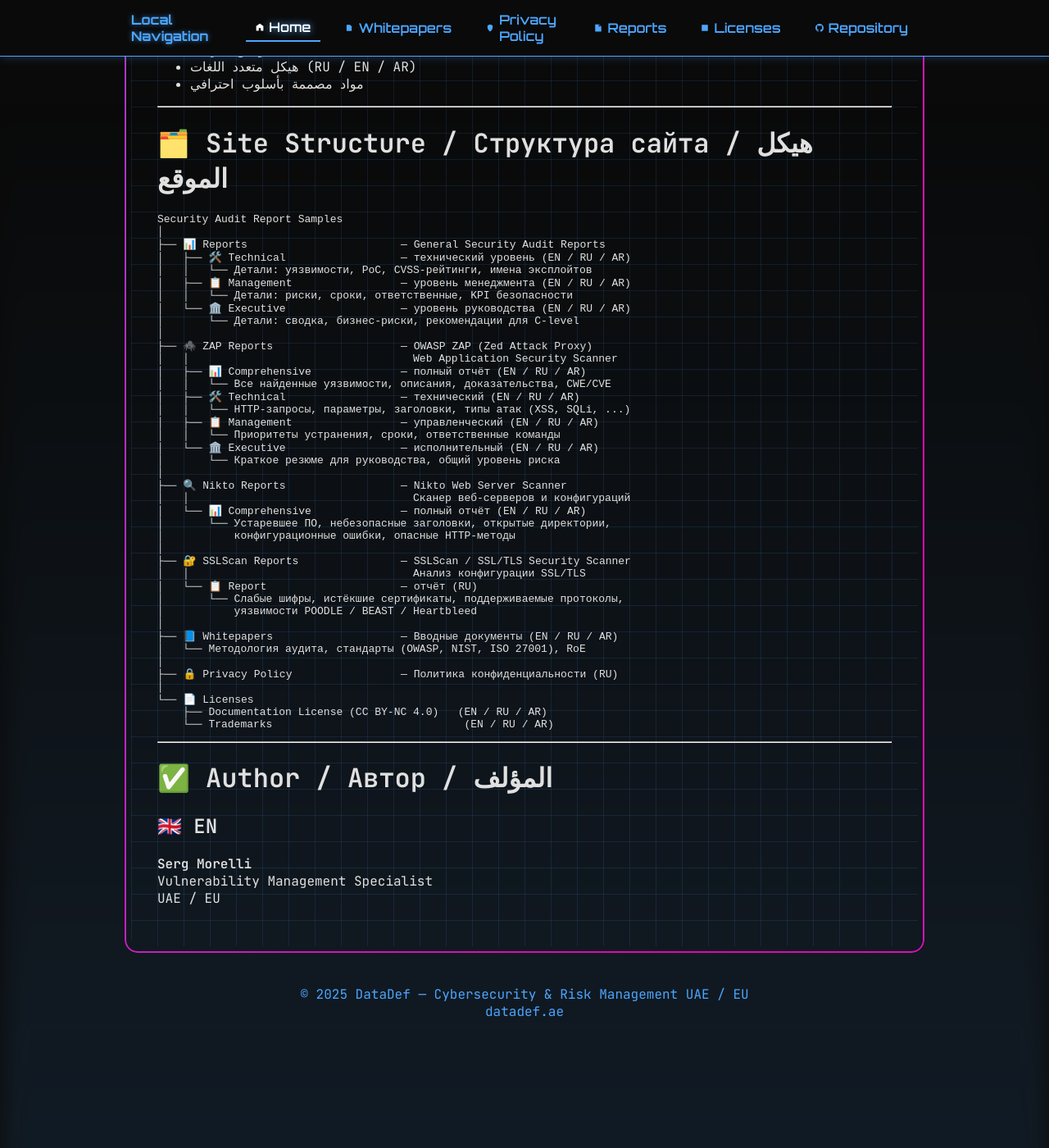
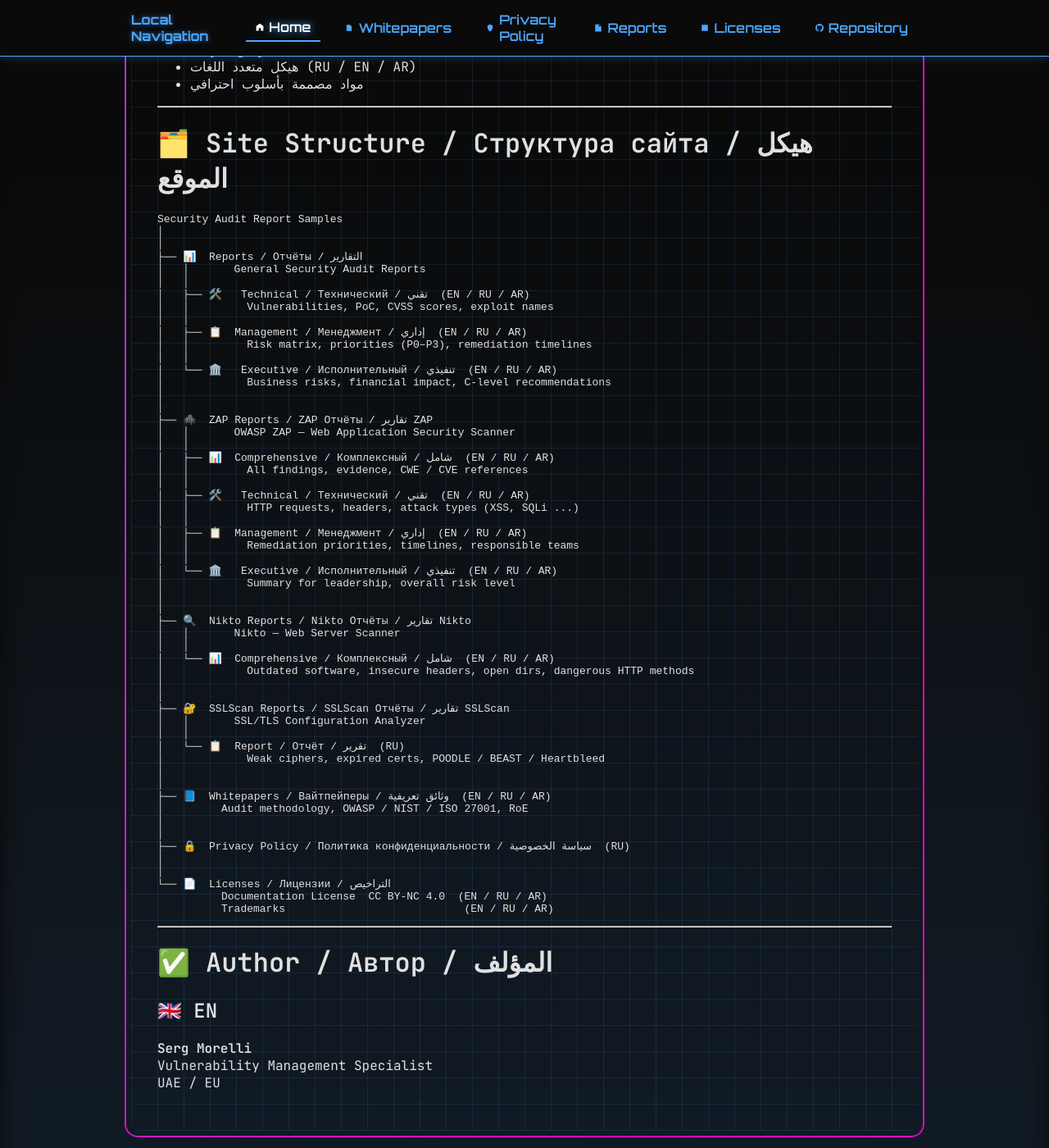
Before and after one commit to SergMorelli/SergMorelli-security-audit-report-samples, a Jekyll site: the page built from index.md, in a window 1280 px wide and 1400 px high, scrolled down 1663 px. Shown: the whole window at 82% size. Built offline with Jekyll 4.4.1, drawn with Linux system fonts in a browser that asks for light colours; our own code applies the rules of GitHub Pages for plain Markdown files; before the commit the page ends 2947 px from its top, so only the background shows below that.

Commit message:
доработали ссылки3

````diff
--- a/index.md
+++ b/index.md
@@ -76,45 +76,60 @@ It includes:
 ```
 Security Audit Report Samples
 │
-├── 📊 Reports                        — General Security Audit Reports
-│   ├── 🛠️ Technical                  — технический уровень (EN / RU / AR)
-│   │   └── Детали: уязвимости, PoC, CVSS-рейтинги, имена эксплойтов
-│   ├── 📋 Management                 — уровень менеджмента (EN / RU / AR)
-│   │   └── Детали: риски, сроки, ответственные, KPI безопасности
-│   └── 🏛️ Executive                  — уровень руководства (EN / RU / AR)
-│       └── Детали: сводка, бизнес-риски, рекомендации для C-level
 │
-├── 🕷️ ZAP Reports                    — OWASP ZAP (Zed Attack Proxy)
-│   │                                   Web Application Security Scanner
-│   ├── 📊 Comprehensive              — полный отчёт (EN / RU / AR)
-│   │   └── Все найденные уязвимости, описания, доказательства, CWE/CVE
-│   ├── 🛠️ Technical                  — технический (EN / RU / AR)
-│   │   └── HTTP-запросы, параметры, заголовки, типы атак (XSS, SQLi, ...)
-│   ├── 📋 Management                 — управленческий (EN / RU / AR)
-│   │   └── Приоритеты устранения, сроки, ответственные команды
-│   └── 🏛️ Executive                  — исполнительный (EN / RU / AR)
-│       └── Краткое резюме для руководства, общий уровень риска
+├── 📊  Reports / Отчёты / التقارير
+│   │       General Security Audit Reports
+│   │
+│   ├── 🛠️   Technical / Технический / تقني  (EN / RU / AR)
+│   │         Vulnerabilities, PoC, CVSS scores, exploit names
+│   │
+│   ├── 📋  Management / Менеджмент / إداري  (EN / RU / AR)
+│   │         Risk matrix, priorities (P0–P3), remediation timelines
+│   │
+│   └── 🏛️   Executive / Исполнительный / تنفيذي  (EN / RU / AR)
+│             Business risks, financial impact, C-level recommendations
 │
-├── 🔍 Nikto Reports                  — Nikto Web Server Scanner
-│   │                                   Сканер веб-серверов и конфигураций
-│   └── 📊 Comprehensive              — полный отчёт (EN / RU / AR)
-│       └── Устаревшее ПО, небезопасные заголовки, открытые директории,
-│           конфигурационные ошибки, опасные HTTP-методы
 │
-├── 🔐 SSLScan Reports                — SSLScan / SSL/TLS Security Scanner
-│   │                                   Анализ конфигурации SSL/TLS
-│   └── 📋 Report                     — отчёт (RU)
-│       └── Слабые шифры, истёкшие сертификаты, поддерживаемые протоколы,
-│           уязвимости POODLE / BEAST / Heartbleed
+├── 🕷️  ZAP Reports / ZAP Отчёты / تقارير ZAP
+│   │       OWASP ZAP — Web Application Security Scanner
+│   │
+│   ├── 📊  Comprehensive / Комплексный / شامل  (EN / RU / AR)
+│   │         All findings, evidence, CWE / CVE references
+│   │
+│   ├── 🛠️   Technical / Технический / تقني  (EN / RU / AR)
+│   │         HTTP requests, headers, attack types (XSS, SQLi ...)
+│   │
+│   ├── 📋  Management / Менеджмент / إداري  (EN / RU / AR)
+│   │         Remediation priorities, timelines, responsible teams
+│   │
+│   └── 🏛️   Executive / Исполнительный / تنفيذي  (EN / RU / AR)
+│             Summary for leadership, overall risk level
 │
-├── 📘 Whitepapers                    — Вводные документы (EN / RU / AR)
-│   └── Методология аудита, стандарты (OWASP, NIST, ISO 27001), RoE
 │
-├── 🔒 Privacy Policy                 — Политика конфиденциальности (RU)
+├── 🔍  Nikto Reports / Nikto Отчёты / تقارير Nikto
+│   │       Nikto — Web Server Scanner
+│   │
+│   └── 📊  Comprehensive / Комплексный / شامل  (EN / RU / AR)
+│             Outdated software, insecure headers, open dirs, dangerous HTTP methods
 │
-└── 📄 Licenses
-    ├── Documentation License (CC BY-NC 4.0)   (EN / RU / AR)
-    └── Trademarks                              (EN / RU / AR)
+│
+├── 🔐  SSLScan Reports / SSLScan Отчёты / تقارير SSLScan
+│   │       SSL/TLS Configuration Analyzer
+│   │
+│   └── 📋  Report / Отчёт / تقرير  (RU)
+│             Weak ciphers, expired certs, POODLE / BEAST / Heartbleed
+│
+│
+├── 📘  Whitepapers / Вайтпейперы / وثائق تعريفية  (EN / RU / AR)
+│         Audit methodology, OWASP / NIST / ISO 27001, RoE
+│
+│
+├── 🔒  Privacy Policy / Политика конфиденциальности / سياسة الخصوصية  (RU)
+│
+│
+└── 📄  Licenses / Лицензии / التراخيص
+          Documentation License  CC BY-NC 4.0  (EN / RU / AR)
+          Trademarks                            (EN / RU / AR)
 ```
 
 ---
````
